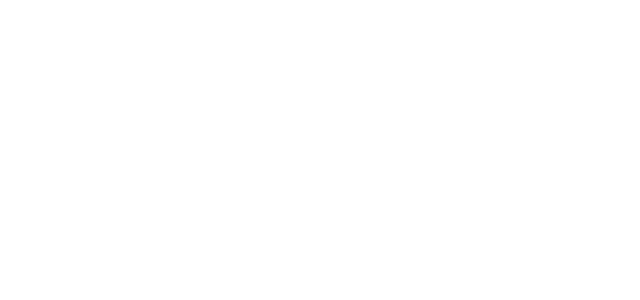
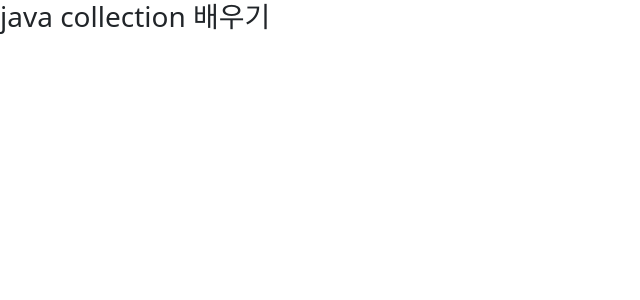
Before and after one commit to sebaek/react-20250630, a React (Vite) app: page /learn/java/collection in a window 1280 px wide. Shown: the top 300 px of the page, without its empty margins (0-640 px from the left). Built offline with nearby package versions, Linux system fonts and the light colour scheme.

Commit message:
nested routes, index

```diff
--- a/src/App44.jsx
+++ b/src/App44.jsx
@@ -1,13 +1,35 @@
 import React from "react";
+import { BrowserRouter, Route, Routes } from "react-router";
 
 // 연습 : 아래 경로에 따라 해당 컴포넌트 출력하기
 
+// /learn : <h3>웹앱 개발 배우기</h3>
 // /learn/react : <h3>리액트 배우기</h3>
 // /learn/spring : <h3>스프링 배우기</h3>
 // /learn/java/collection : <h3>자바 콜렉션 배우기</h3>
 
+// /learn : <h3>자바 배우기</h3>
+
 function App44(props) {
-  return <div></div>;
+  return (
+    <div>
+      <BrowserRouter>
+        <Routes>
+          <Route path="learn">
+            <Route index element={<h3>웹앱 배우기 </h3>} />
+            <Route path="react" element={<h3>react 배우기 </h3>} />
+            <Route path="spring" element={<h3>spring 배우기 </h3>} />
+            <Route path="java">
+              <Route
+                path="collection"
+                element={<h3>java collection 배우기 </h3>}
+              />
+            </Route>
+          </Route>
+        </Routes>
+      </BrowserRouter>
+    </div>
+  );
 }
 
 export default App44;
```
